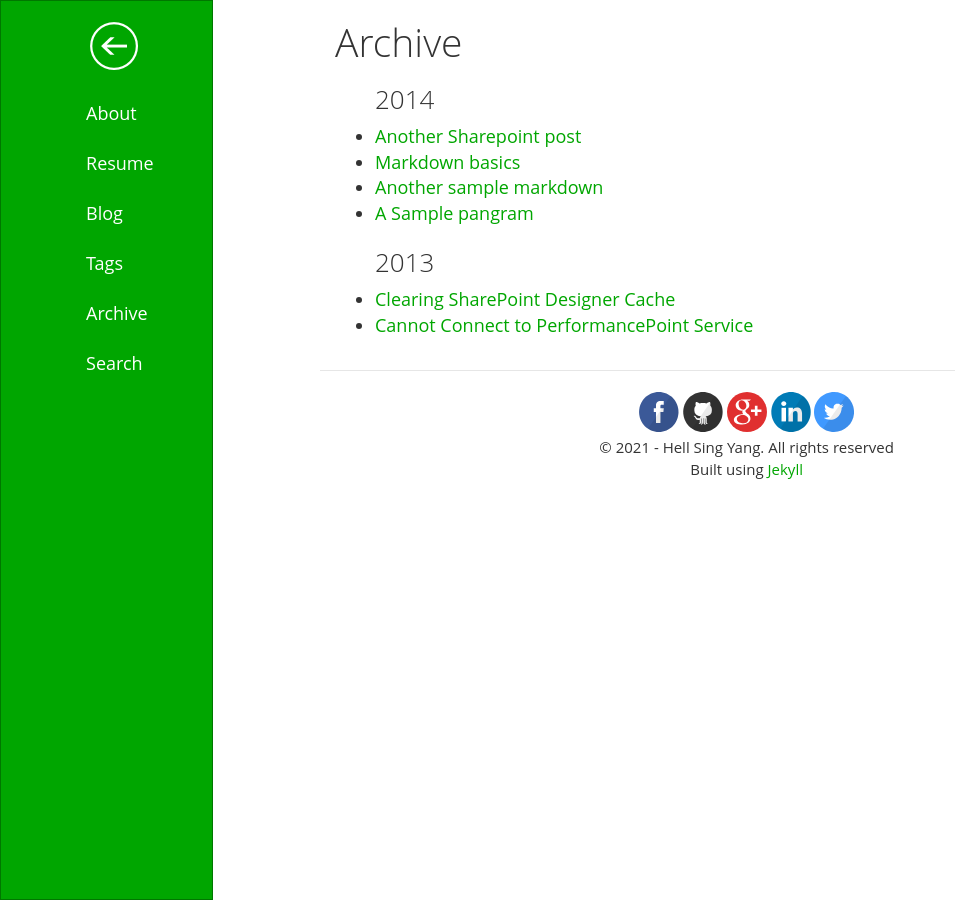
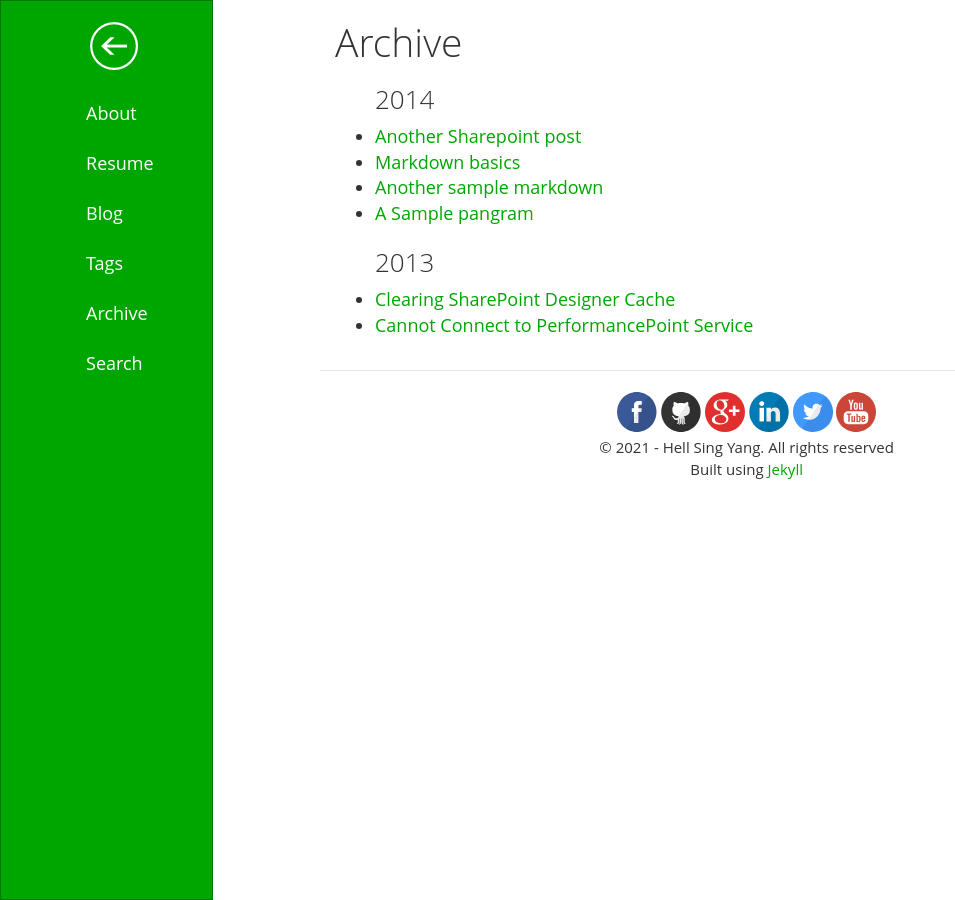
Before and after one commit to YanGBloG/YanGBloG.github.io, a Jekyll site: the page built from archive/index.html, in a window 1280 px wide. Shown: the whole page, without its empty margins (0-955 px from the left). Built offline with Jekyll 4.4.1, drawn with Linux system fonts in a browser that asks for light colours.

Commit message:
Update svg-icons.html

```diff
--- a/_includes/svg-icons.html
+++ b/_includes/svg-icons.html
@@ -10,4 +10,4 @@
 {% if site.rss %}<a href="{{site.rss}}">{% include svg-icons/rss.html %}</a>{% endif %}
 {% if site.twitter %}<a href="{{site.twitter}}">{% include svg-icons/twitter.html %}</a>{% endif %}
 {% if site.stackoverflow %}<a href="{{site.stackoverflow}}">{% include svg-icons/stackoverflow.html %}</a>{% endif %}
-{% if site.stackoverflow %}<a href="{{site.youtube}}">{% include svg-icons/youtube.html %}</a>{% endif %}
+{% if site.youtube %}<a href="{{site.youtube}}">{% include svg-icons/youtube.html %}</a>{% endif %}
```
